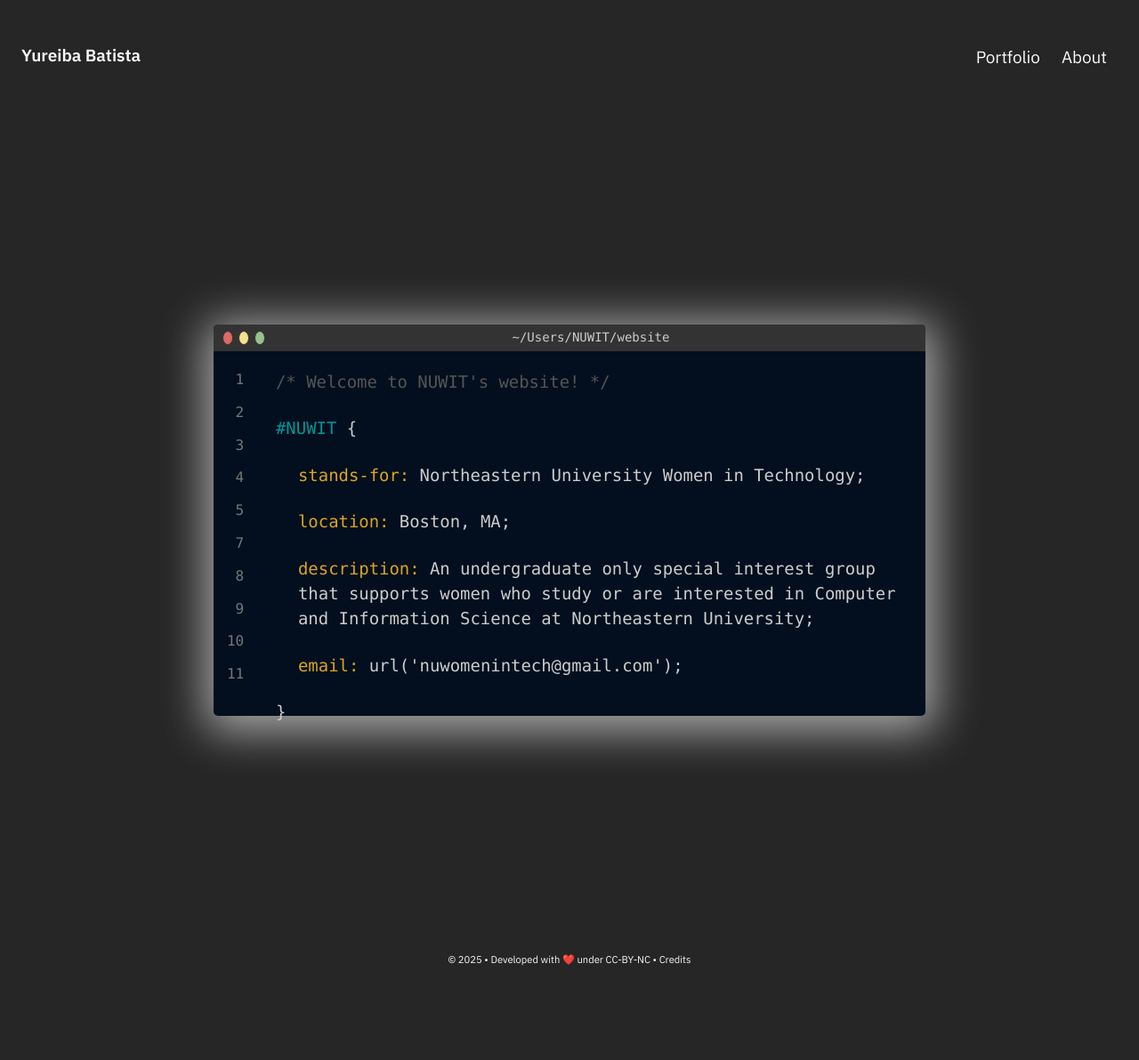
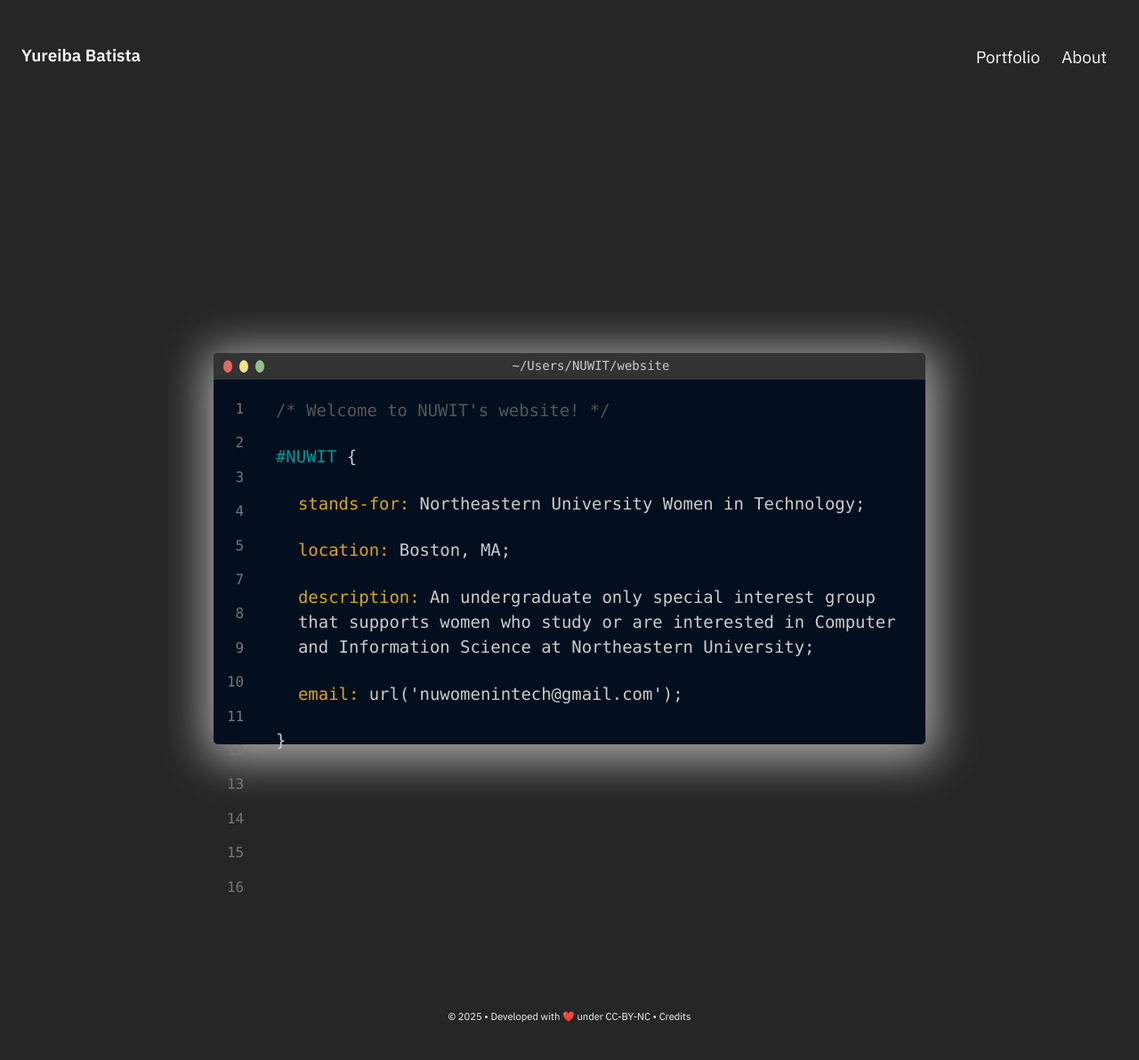
Before and after one commit to batistayureiba/batistayureiba.github.io, a Jekyll site: the page built from pages/index.md, in a window 1280 px wide. Shown: the whole page at 89% size. Built offline with Jekyll 4.4.1, drawn with Linux system fonts in a browser that asks for light colours; before the commit the page ends 1128 px from its top, so only the background shows below that.

Commit message:
Update Homepage.html

```diff
--- a/_includes/Homepage.html
+++ b/_includes/Homepage.html
@@ -1,8 +1,6 @@
 
+<div class="terminal-wrapper">
   <div id="headerwrap">
-  <div class="container">
-    <div class="row centered">
-      <div class="col-lg-8 col-lg-offset-2">
     <div class="code-editor">
       <div class="top-bar">
         <ul class="control">
@@ -21,8 +19,13 @@
         <li>7</li>
         <li>8</li>
         <li>9</li>
-            <li class="no-mobile">10</li>
-            <li class="no-mobile">11</li>
+        <li>10</li>
+        <li>11</li>
+        <li>12</li>
+        <li>13</li>
+        <li>14</li>
+        <li class="no-mobile">15</li>
+        <li class="no-mobile">16</li>
       </ul>
       <div class="code">
         <p class="comment">/* Welcome to NUWIT's website! */</p>
@@ -38,5 +41,3 @@
     </div>
   </div>
 </div>
-  </div>
-</div>
```
Lines whose indentation alone changed are shown as unchanged.
